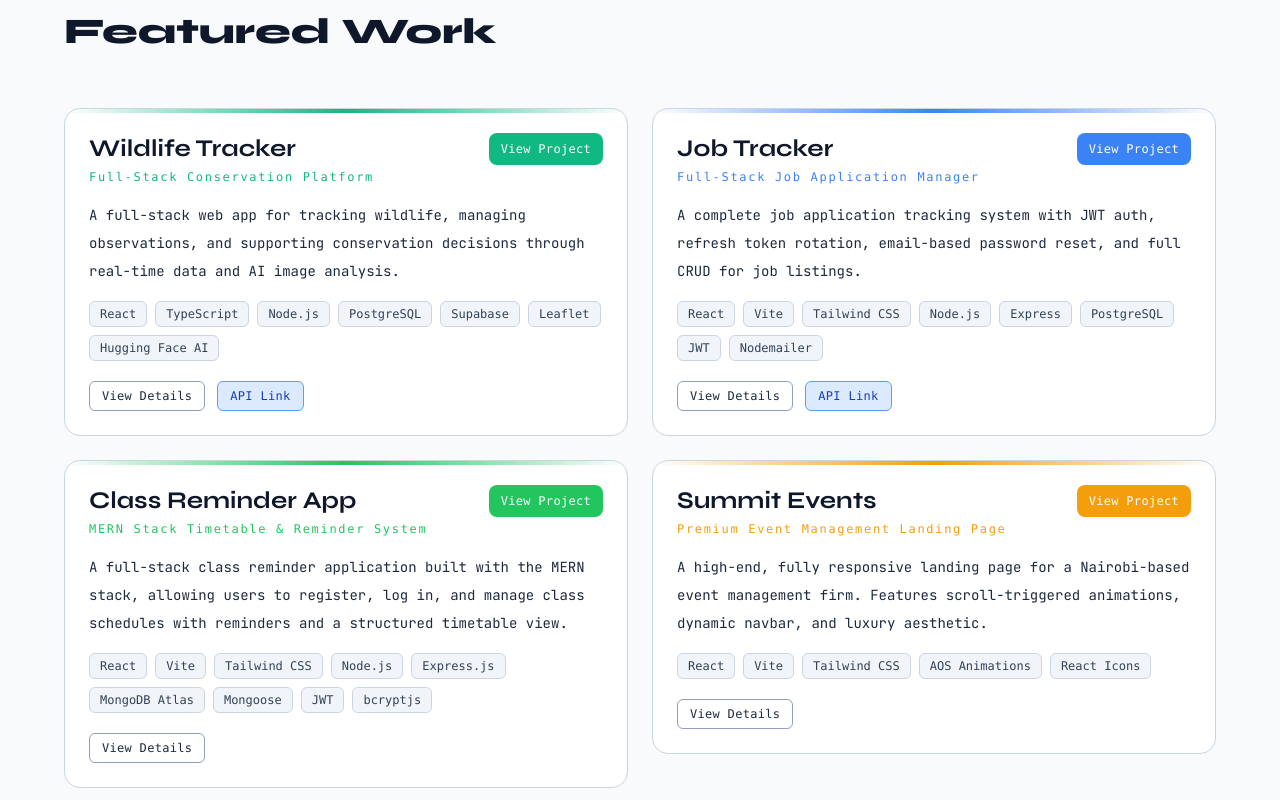
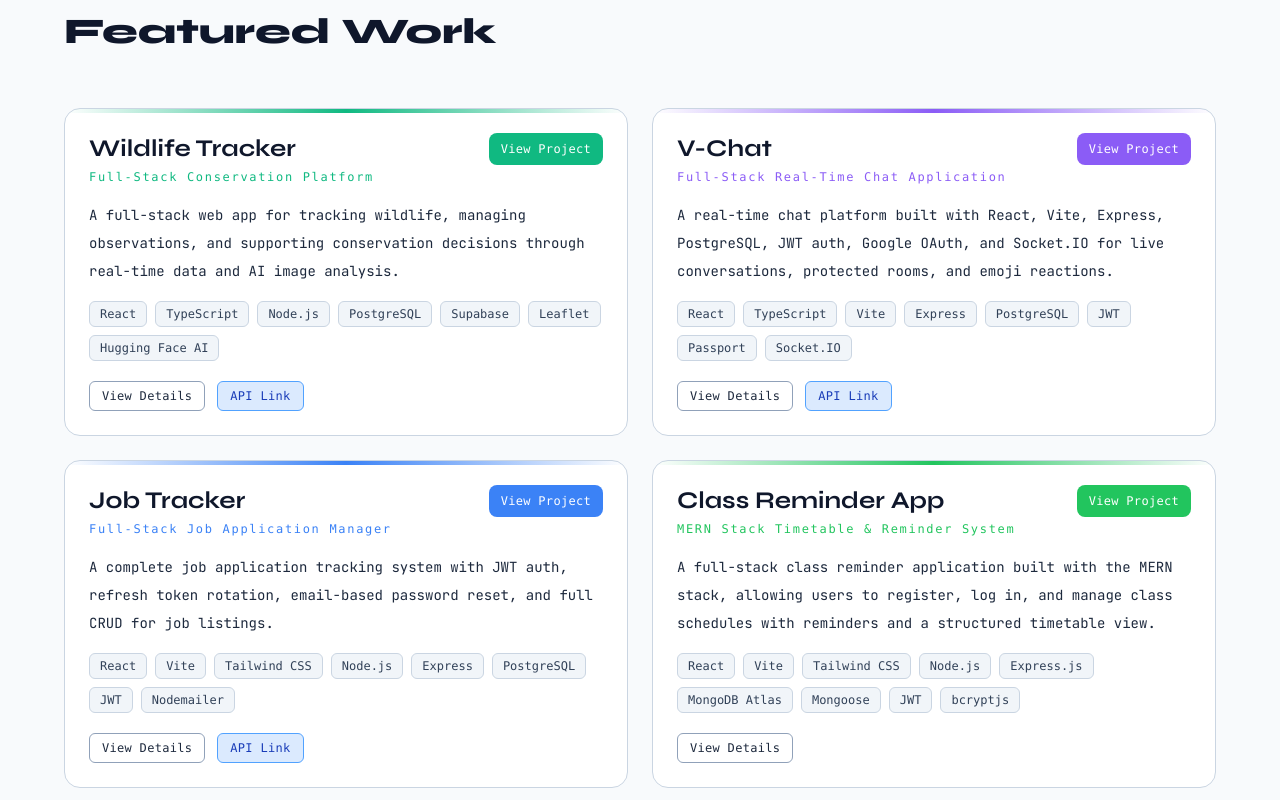
Before and after one commit to Kabzjose/joseph, a React (Vite) app: page / in a window 1280 px wide. Shown: the part 2280-3080 px from the top of the page. Built offline with nearby package versions, Linux system fonts and the light colour scheme.

Commit message:
added v-chat

```diff
--- a/src/data/portfolioData.js
+++ b/src/data/portfolioData.js
@@ -19,6 +19,17 @@ export const PROJECTS = [
     api: "https://wildlife-tracker-qrv6.onrender.com",
     features: ["AI Image Analysis", "Interactive Maps", "Role-Based Access", "Admin Dashboard", "Real-time Tracking"],
     color: "#10b981",
+  },
+  {
+    title: "V-Chat",
+    tagline: "Full-Stack Real-Time Chat Application",
+    description:
+      "A real-time chat platform built with React, Vite, Express, PostgreSQL, JWT auth, Google OAuth, and Socket.IO for live conversations, protected rooms, and emoji reactions.",
+    tech: ["React", "TypeScript", "Vite", "Express", "PostgreSQL", "JWT", "Passport", "Socket.IO"],
+    live: "https://v-chat-smoky.vercel.app/",
+    api: "https://v-chat-l3gp.onrender.com/",
+    features: ["JWT Authentication", "Google OAuth Login", "Real-time Messaging", "Password-Protected Rooms", "Emoji Reactions"],
+    color: "#8b5cf6",
   },
   {
     title: "Job Tracker",
```
